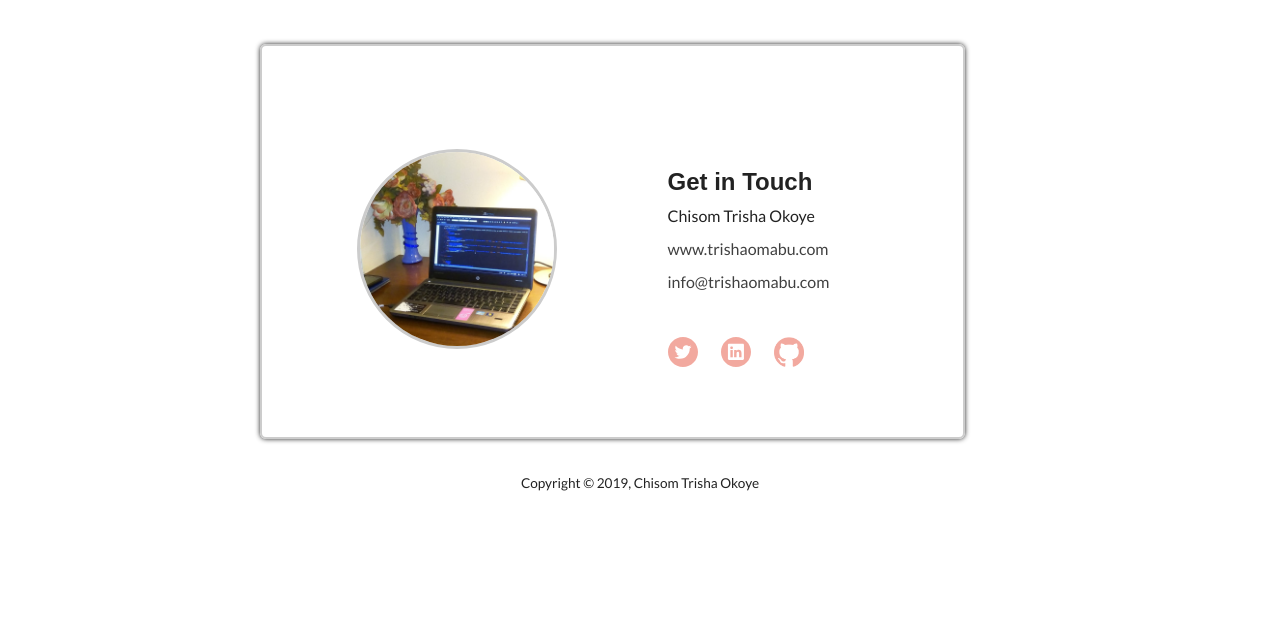
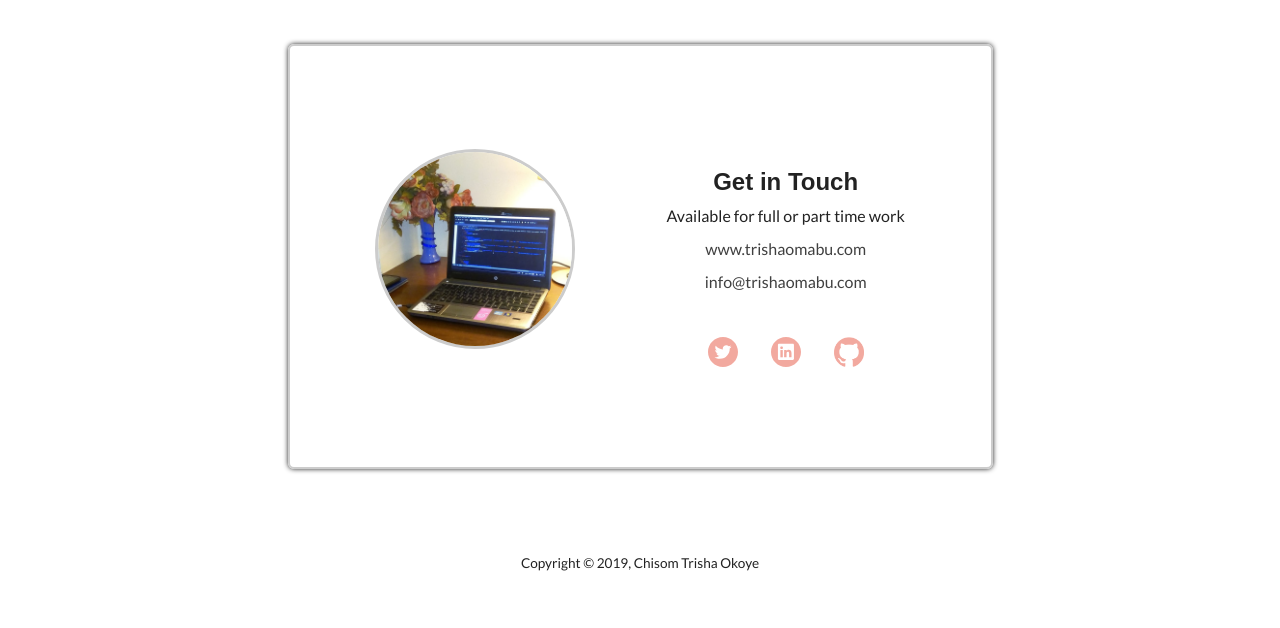
Before and after one commit to Trishachi/Profile-Page-Project, a plain HTML site: page contact.html in a window 1280 px wide. Shown: the part 306-934 px from the top of the page. Before the commit the page ends 854 px from the top, so only its background shows below. Drawn offline with nearby package versions, Linux system fonts and the light colour scheme; a web font is replaced by a local one.

Commit message:
Fix Contact page bug

```diff
--- a/contact.html
+++ b/contact.html
@@ -44,19 +44,15 @@
 			</div>
 		</div>
 
-		<!-- <main class="container">
-			<div class="card contact">
-				<div class="row">
-					<div class="col-lg-6">
+		<main class="card contact">
+					<div class="flex">
 						<div class="contactBox">
 							<img id="contactImage" src="images/contactImg.jpg" >
 						</div>
-					</div>
-					<div class="col-lg-6">
 						<div class="contactBox">
 							<ul>
 								<li><h3>Get in Touch</h3></li>
-								<li><p>Chisombili Patricia Okoye</p></li>
+								<li><p>Available for full or part time work</p></li>
 								<li><p><a href="http://www.trishaomabu.com" target="_blank">www.trishaomabu.com</a></p></li>
 								<li><a href="mailto:info@trishaomabu.com" target="_blank">info@trishaomabu.com</a></li>
 							</ul>
@@ -66,37 +62,7 @@
 								<a href="https://github.com/Trishachi" class="social github" target="_blank">Github</a>
 						</div>
 					</div>
-				</div>
-			</div>
-		</main> -->
-		<main class="container">
-			<div class="row">
-				<div class="container">
-					<div class="col-md-8 col-md-offset-2 card-contact contact">
-							<div class="col-md-6 col-sm-12">
-								<div class="contactBox">
-									<img id="contactImage" src="images/contactImg.jpg" >
-								</div>
-							</div>
-							<div class="col-md-6 col-sm-12">
-								<div class="contactBox">
-									<ul>
-										<li><h3>Get in Touch</h3></li>
-										<li><p>Chisom Trisha Okoye</p></li>
-										<li><p><a href="http://www.trishaomabu.com" target="_blank">www.trishaomabu.com</a></p></li>
-										<li><a href="mailto:info@trishaomabu.com" target="_blank">info@trishaomabu.com</a></li>
-									</ul>
-									<br>
-										<a href="https://twitter.com/trishachi" class="social twitter" target="_blank">Twitter</a>
-										<a href="https://www.linkedin.com/in/chisom-trisha-okoye/" class="social linkedin" target="_blank">LinkedIn</a>
-										<a href="https://github.com/Trishachi" class="social github" target="_blank">Github</a>
-								</div>
-							</div>
-					</div>
-				</div>
-			</div>
-		</main>
-
+				</main>
 		<footer>
 		  <p class="copyright">Copyright &copy; 2019, Chisom Trisha Okoye</p>
 		</footer>
--- a/css/styles.css
+++ b/css/styles.css
@@ -21,6 +21,10 @@ h1, h2, h3, h4, h5, h6 {
 	font-family: 'Artifika', sans-serif;
 	font-weight: 600;
     -webkit-font-smoothing: antialiased;
+}
+
+h1 {
+  font-size: 2em;
 }
 
 ul, li {
@@ -149,7 +153,6 @@ header .profile-image:hover {
 	margin-bottom: 50px;
 }
 
-
 /* Banner Styles */
 
 .banner {
@@ -224,22 +227,9 @@ main {
 
 /* Contact Page Styles */
 
-.card-contact {
-	/* margin: 30px; */
-	padding: 20px 40px 40px;
-	border: 2px solid #ccc;
-	border-radius: 6px;
-	box-shadow: 0 0 5px #222;
-	transition: all .5s;
-	text-align: left;
-}
-
-.card-contact:hover {
-	border-color: #e96656;
-}
 
 #contactImage {
-	width: 200px;
+	  width: 200px;
     height: 200px;
     border-radius: 50%;
     border: solid 3px #ccc;
@@ -256,21 +246,13 @@ main {
 	margin: 30px auto;
 }
 
-.contactBox {
-    padding: 53px 40px 20px 40px;
+.card.contact{
+  text-align: center;
 }
 
 .contact a.social {
-    margin: 20px 20px 0 0;
+    margin: 20px 15px 0 15px;
 }
-
-.contact {
-  max-width: 705px;
-  /* height: 425px; */
-  padding: 20px 40px 20px 40px;
-  /* margin: 10px auto; */
-}
-
 
 /* Footer Styles */
 
@@ -330,64 +312,27 @@ a.social:hover {
   clear: both;
 }
 
-/* Styles for larger screens */
-/* @media screen and (min-width: 720px) {
+/* Media Query for contact card on large screens */
+@media screen and (min-width: 720px) {
 
-  header {
-    min-height: 760px;
+  .flex {
+   display: flex;
+   max-width: 1200px;
+   justify-content: space-around;
+   margin: 0 auto;
   }
 
-  header .profile-image {
-	margin-top: 125px;
-	}
-
-	.nav {
-    	max-width: 1200px;
+  .contact {
+  max-width: 705px;
+  height: 425px;
+  padding: 20px 40px 20px 40px;
   }
-
-  .nav .name {
-    display: block;
-    margin-right: auto;
-  }
-
-  main {
-	padding-top: 50px;
-	}
-
- main p {
-    line-height: 1.6em;
-  }
-
-  footer {
-    font-size: 1.3em;
-    max-width: 1200px;
-    margin: 40px auto;
-    padding: 20px 0 40px 0;
-  }
-
-  .pageTitle {
-	float: left;
-	margin-left: 20%;
-	}
-
-
 
   .card.contact {
 	margin: 50px auto;
 	}
 
-	.contactBox {
-	  	padding: 53px 40px 20px 40px;
-	}
-
-	.contact a.social {
-    margin-top: 20px;
-    margin-right: 30px;
-    margin-left: 0;
-	}
-
-	.contact li {
-    text-align: left;
+  .contactBox {
+    padding: 53px 40px 20px 40px;
+  }
 }
-
-} */
```
Also changed, not shown: test.html (deleted, +0 -27 lines).
